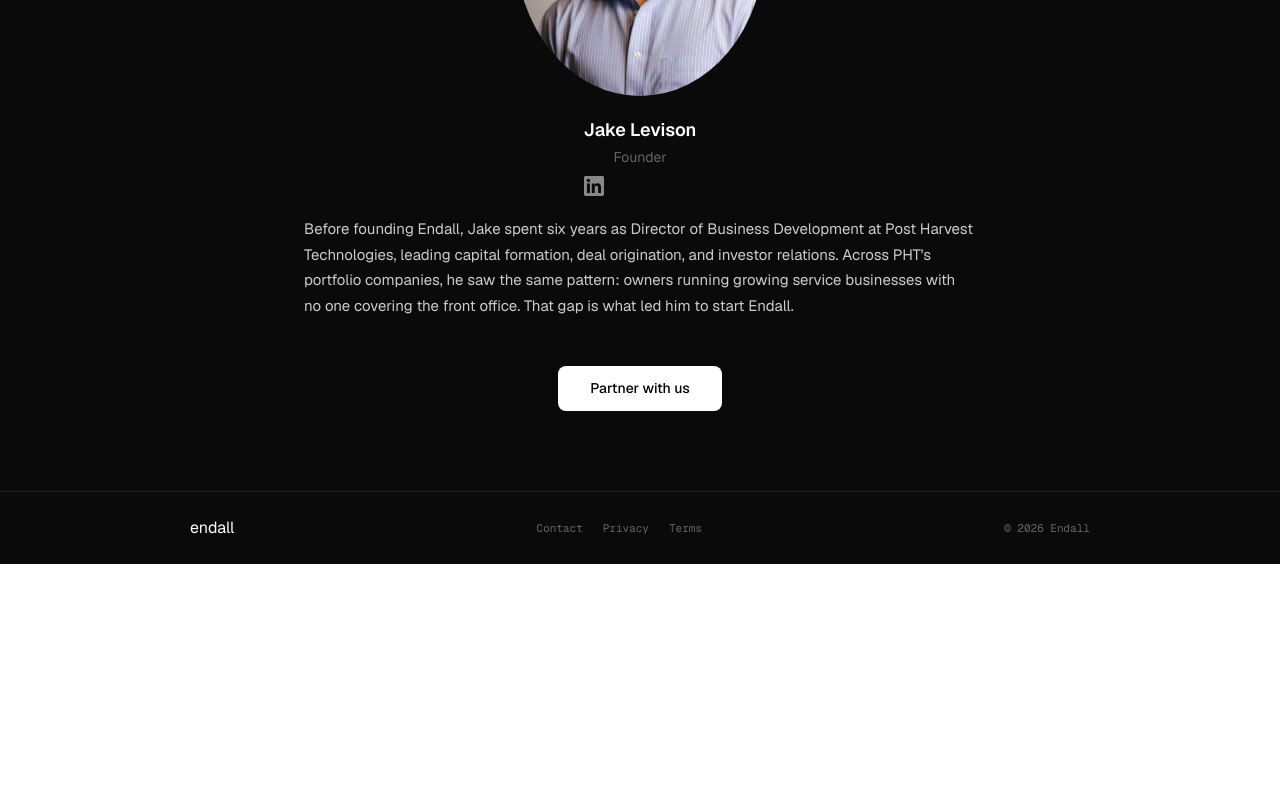
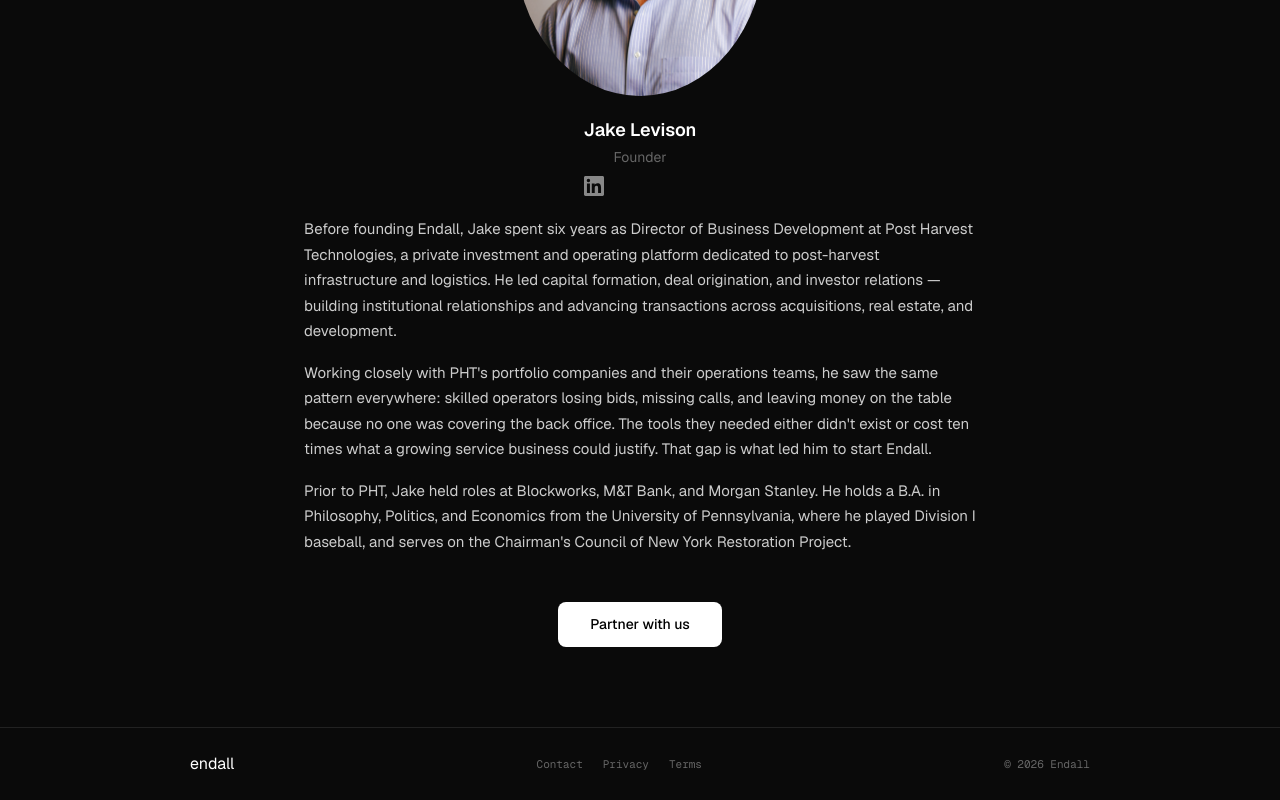
Before and after one commit to JakeLevison/endall-web, a Next.js app: page /team in a window 1280 px wide. Shown: the part 1131-1931 px from the top of the page. Before the commit the page ends 1695 px from the top, so only its background shows below. Built offline with nearby package versions, Linux system fonts and the light colour scheme.

Commit message:
fix: restore full founder bio on About page
Co-Authored-By: Claude Opus 4.6 (1M context) <noreply@anthropic.com>

```diff
--- a/src/app/team/page.tsx
+++ b/src/app/team/page.tsx
@@ -162,12 +162,27 @@ export default function AboutPage() {
                 </a>
               </div>
             </div>
+            <p style={{ fontSize: 15, lineHeight: 1.7, color: "var(--text-secondary)", marginBottom: 16 }}>
+              Before founding Endall, Jake spent six years as Director of Business
+              Development at Post Harvest Technologies, a private investment and operating
+              platform dedicated to post-harvest infrastructure and logistics. He led
+              capital formation, deal origination, and investor relations {'\u2014'} building
+              institutional relationships and advancing transactions across acquisitions,
+              real estate, and development.
+            </p>
+            <p style={{ fontSize: 15, lineHeight: 1.7, color: "var(--text-secondary)", marginBottom: 16 }}>
+              Working closely with PHT&apos;s portfolio companies and their operations teams,
+              he saw the same pattern everywhere: skilled operators losing bids, missing
+              calls, and leaving money on the table because no one was covering the back
+              office. The tools they needed either didn&apos;t exist or cost ten times what a
+              growing service business could justify. That gap is what led him to start
+              Endall.
+            </p>
             <p style={{ fontSize: 15, lineHeight: 1.7, color: "var(--text-secondary)" }}>
-              Before founding Endall, Jake spent six years as Director of Business
-              Development at Post Harvest Technologies, leading capital formation, deal
-              origination, and investor relations. Across PHT&apos;s portfolio companies, he
-              saw the same pattern: owners running growing service businesses with no one
-              covering the front office. That gap is what led him to start Endall.
+              Prior to PHT, Jake held roles at Blockworks, M&amp;T Bank, and Morgan Stanley.
+              He holds a B.A. in Philosophy, Politics, and Economics from the University
+              of Pennsylvania, where he played Division I baseball, and serves on the
+              Chairman&apos;s Council of New York Restoration Project.
             </p>
           </section>
 
```
